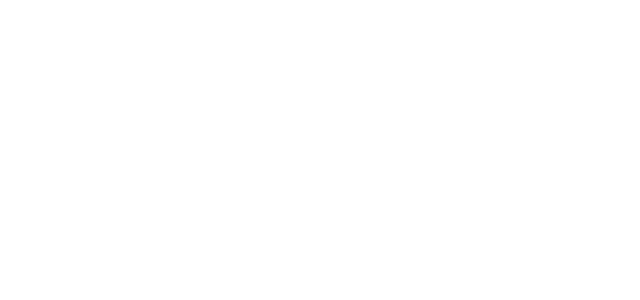
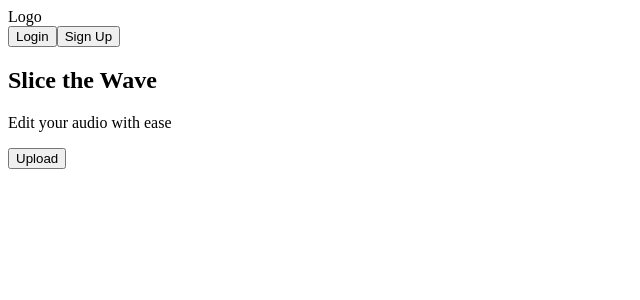
Before and after one commit to Augustas03/splicer, a React (Create React App) app: page / in a window 1280 px wide. Before the commit this address had no page. Shown: the top 300 px of the page, without its empty margins (0-640 px from the left). Built offline with nearby package versions, Linux system fonts and the light colour scheme.

Commit message:
feature: implement app structure and auth routing

```diff
--- a/src/App.js
+++ b/src/App.js
@@ -1,18 +1,25 @@
-//import ComponentX from './components/ComponentX'
-import React, {useState, useEffect} from 'react';
+import {BrowserRouter as Router, Routes, Route, Navigate} from 'react-router-dom';
 import Home from './pages/Home'
 import Login from './components/Login'
 import Signup from './components/Signup'
-import {BrowserRouter as Router} from 'react-router-dom';
-import {Routes, Route} from 'react-router-dom';
+import Header from './pages/Header'
+import UsersLayout from './layouts/UsersLayout'
+
 function App() {
   return (
     <Router>
       <div>
         <section>
+            <Header />
           <Routes>
-            <Route path='/signup' element={<Signup/>}></Route>
-            <Route path ='/login' element={<Login/>}></Route>
+            <Route path="/" element={<Home />} />
+            <Route path="/users" element={<UsersLayout/>}>
+              {/* Default redirect to login if in '/users' route by itself */}
+              <Route index element={<Navigate to="/" replace/>}/>
+              {/* Remove the /users/ prefix from child routes */}
+              <Route path="login" element={<Login/>} />
+              <Route path="signup" element={<Signup/>} />
+            </Route>
           </Routes>
         </section>
       </div>
--- a/src/components/Login.js
+++ b/src/components/Login.js
@@ -66,7 +66,7 @@
             }
 
             //Upon success navigate to home screen
-            navigate('/home');
+            navigate('/');
         }catch(err){
             //Throw Firebase error messages
             const errorMessages = {
--- a/src/components/Signup.js
+++ b/src/components/Signup.js
@@ -120,7 +120,7 @@
             await sendEmailVerification(user)
             alert("Success! Please verify email before logging in")
 
-            navigate('/login')
+            navigate('users/login')
 
         }catch(err){
             console.error("Full error object:", err) // Log the full error
--- /dev/null
+++ b/src/components/UploadFile.js
@@ -0,0 +1,4 @@
+const Upload = () =>{
+    console.log("upload called")
+}
+export default Upload
--- /dev/null
+++ b/src/layouts/UsersLayout.js
@@ -0,0 +1,13 @@
+import { Outlet } from 'react-router-dom';
+
+const UsersLayout = () => {
+  return (
+    <div> {/*add container styles here */}
+    <div> {/*add card/form container here */}
+      <Outlet /> {/* Login/Signup components will render here */}
+    </div>
+  </div>
+  );
+};
+
+export default UsersLayout
--- /dev/null
+++ b/src/pages/Header.js
@@ -0,0 +1,28 @@
+import { useNavigate } from "react-router-dom"
+
+const Header = () =>{
+    const navigate = useNavigate()
+
+    const handleLoginClick = () => {
+        navigate('/users/login');
+    }
+    const handleSignUpClick = () => {
+        navigate('/users/signup');
+    }
+    return(
+        <header>
+            <nav>
+                <div>
+                     {/* Logo placeholder*/}
+                     <div>Logo</div>
+                </div>
+
+                <div>
+                    <button onClick={handleLoginClick}>Login</button>
+                    <button onClick={handleSignUpClick}>Sign Up</button>
+                </div>
+            </nav>
+        </header>
+    )
+}
+export default Header
--- a/src/pages/Home.js
+++ b/src/pages/Home.js
@@ -0,0 +1,14 @@
+import UploadFile from "../components/UploadFile";
+function Home(){
+    return (
+        <div>
+        <h1>Slice the Wave</h1>
+        <p>Edit your audio with ease</p>
+        <div>
+            <button onClick={UploadFile}>Upload</button>
+        </div>
+    </div>
+    )
+}
+
+export default Home;
```
Also changed, not shown: src/components/Audio.js (added, +7 -0 lines), src/pages/Edit.js (added, +10 -0 lines).
